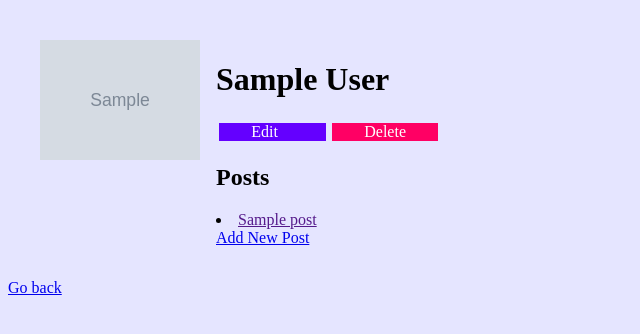
After one commit to mbouanik/blogly_with_post, a Flask app: page /users/1 in a window 1280 px wide. The commit adds this page. Shown: the top 334 px of the page, without its empty margins (0-640 px from the left). Run offline with Flask 3, Linux system fonts and the light colour scheme; tables that the repository leaves empty hold one stand-in row (values such as "Sample post"); grey boxes marked "Sample" are stand-in pictures.

Commit message:
css added CRUD user profile added

```diff
--- a/models.py
+++ b/models.py
@@ -1,20 +1,32 @@
+from typing import Optional
 from flask_sqlalchemy import SQLAlchemy
-from sqlalchemy import ForeignKey, Integer, String, Text
+from sqlalchemy import Date, DateTime, ForeignKey, Integer, String, Text
 from sqlalchemy.orm import Mapped, Relationship, mapped_column
+from datetime import datetime
 
 db = SQLAlchemy()
+DEFAULT_IMG = "https://wallpapercave.com/wp/wp12696574.jpg"
 
 
 class User(db.Model):
     __tablename__ = "users"
 
     id: Mapped[int] = mapped_column(Integer, primary_key=True)
-    first_name: Mapped[str] = mapped_column(String, nullable=False, unique=True)
+    first_name: Mapped[str] = mapped_column(String, nullable=False)
     last_name: Mapped[str] = mapped_column(String, nullable=False)
-    image_url: Mapped[str] = mapped_column(Text, default="")
+    image_url: Mapped[Optional[str]] = mapped_column(String, default=DEFAULT_IMG)
+
+    posts = Relationship("Post", backref="users", cascade="all, delete")
+
+    @property
+    def full_name(self):
+        return f"{self.first_name} {self.last_name}"
 
     def __init__(self, **kwargs) -> None:
         super(User, self).__init__(**kwargs)
+
+    def __repr__(self) -> str:
+        return f"<User: {self.full_name}>"
 
 
 class Post(db.Model):
@@ -22,10 +34,14 @@ class Post(db.Model):
 
     id: Mapped[int] = mapped_column(Integer, primary_key=True)
     title: Mapped[str] = mapped_column(String, nullable=False)
-    story: Mapped[str] = mapped_column(Text, nullable=False)
+    content: Mapped[str] = mapped_column(Text, nullable=False)
+    created_at: Mapped[Date] = mapped_column(
+        DateTime, nullable=False, default=datetime.utcnow()
+    )
     user_id: Mapped[int] = mapped_column(Integer, ForeignKey("users.id"))
-
-    user = Relationship("User", backref="posts")
 
     def __init__(self, **kwargs) -> None:
         super(Post, self).__init__(**kwargs)
+
+    def __repr__(self) -> str:
+        return f"<Post: {self.title}>"
--- a/routes.py
+++ b/routes.py
@@ -1,8 +1,57 @@
-from flask import Blueprint, render_template
+from flask import Blueprint, redirect, render_template, request
+from sqlalchemy import null
+from models import db, User
 
 app_routes = Blueprint("app_routes", __name__)
 
 
 @app_routes.route("/")
 def home():
-    return render_template("home.html")
+    users = db.session.execute(db.select(User)).scalars()
+    return render_template("home.html", users=users)
+
+
+@app_routes.route("/users/<user_id>")
+def user_profile(user_id):
+    user = db.session.execute(db.select(User).where(User.id == user_id)).scalar_one()
+    return render_template("user_profile.html", user=user)
+
+
+@app_routes.route("/users/new", methods=["GET", "POST"])
+def new_user():
+    if request.method == "POST":
+        user = User(
+            first_name=request.form["first_name"],
+            last_name=request.form["last_name"],
+            image_url=request.form["image_url"],
+        )
+        user.image_url = user.image_url if user.image_url else None
+
+        db.session.add(user)
+        db.session.commit()
+        return redirect("/")
+    return render_template("add_user.html")
+
+
+@app_routes.route("/users/<user_id>/edit", methods=["GET", "POST"])
+def edit_profile_user(user_id):
+    user = db.session.execute(db.select(User).filter_by(id=user_id)).scalar_one()
+
+    if request.method == "POST":
+        user.first_name = request.form["first_name"]
+        user.last_name = request.form["last_name"]
+        user.image_url = request.form["image_url"]
+
+        db.session.add(user)
+        db.session.commit()
+        return redirect(f"/users/{user.id}")
+
+    return render_template("edit_profile.html", user=user)
+
+
+@app_routes.route("/users/<user_id>/delete")
+def delete_profile_user(user_id):
+    user = db.session.execute(db.select(User).filter_by(id=user_id)).scalar_one()
+    db.session.delete(user)
+    db.session.commit()
+    return redirect("/")
--- /dev/null
+++ b/static/app.css
@@ -0,0 +1,42 @@
+body {
+  font-size: 1rem;
+  background-color: rgb(0, 0, 255, 0.1);
+}
+
+img {
+  max-width: 10rem;
+}
+
+.container {
+  display: flex;
+  padding: 2rem;
+}
+
+.profile {
+  padding: 1rem;
+}
+
+.poster {
+  padding-left: 1rem;
+}
+
+.btn {
+  display: flex;
+}
+
+.btn a {
+  padding: 2rem;
+  color: white;
+  text-decoration: none;
+}
+
+.edit {
+  background-color: rgb(100, 0, 255);
+  padding-right: 1rem;
+  margin: 0.2rem;
+}
+
+.delete {
+  background-color: rgb(255, 0, 100);
+  margin: 0.2rem;
+}
--- a/templates/base.html
+++ b/templates/base.html
@@ -1,10 +1,10 @@
 <!doctype html>
 <html lang="en">
   <head>
-    <title>{% block title %} {% endblock %}</title>
-    <meta charset="UTF-8" />
-    <meta name="viewport" content="width=device-width, initial-scale=1" />
-    <link href="../ststic/app.css" rel="stylesheet" />
+        <title>{% block title %} {% endblock%}</title>
+        <meta charset="UTF-8" />
+        <meta name="viewport" content="width=device-width, initial-scale=1" />
+        <link href="../static/app.css" rel="stylesheet" />
   </head>
   <body>
     {% block content %} {% endblock %}
--- /dev/null
+++ b/templates/user_profile.html
@@ -0,0 +1,32 @@
+{% extends 'base.html' %} {% block title %} {{user.first_name}} {{user.last_name}} {% endblock %} {% block content %}
+<div class='container'>
+    <div class='image'>
+        <img src="{{user.image_url}}" />
+    </div>
+
+    <div class='poster'>
+        <h1>{{ user.full_name }}</h1>
+        <div class='btn'>
+            <div class='edit'>
+                <a href='/users/{{user.id}}/edit' >Edit </a>
+            </div>
+            <div class='delete'>
+                <a href='/users/{{user.id}}/delete' >Delete </a>
+            </div>
+        </div>
+        <h2>Posts</h2>
+
+        {% for post in user.posts %}
+            <li>
+                <a href="">{{post.title}} </a>
+            </li>
+            {% endfor %}
+        </ul>
+        <div class='post-btn'>
+            <a href="/add-new-post"> Add New Post</a>
+        </div>
+    </div>
+</div>
+
+<a href='/' > Go back </a>
+{% endblock %}
```
Also changed, not shown: seed.py (+60 -0 lines), templates/add_user.html (added, +10 -0 lines), templates/edit_profile.html (added, +12 -0 lines), templates/home.html (+7 -1 lines).
